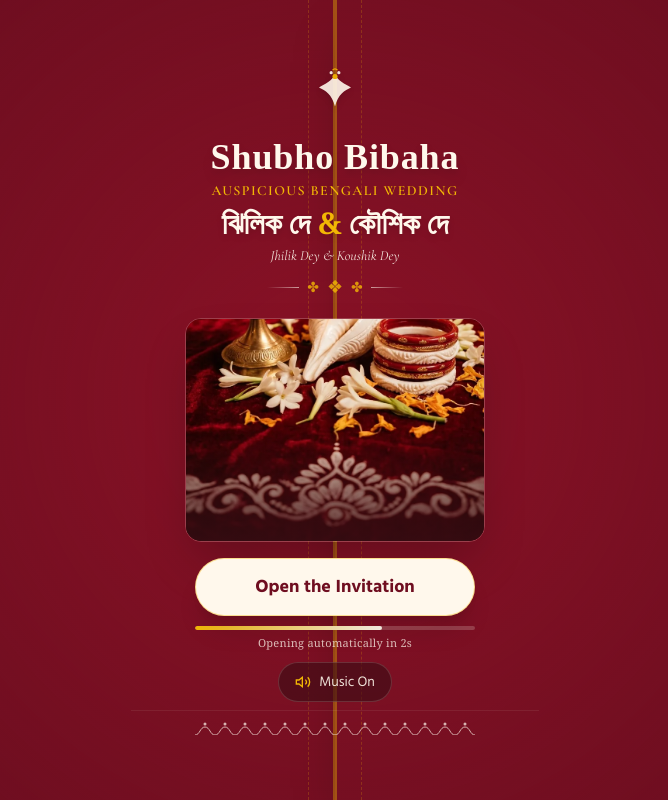
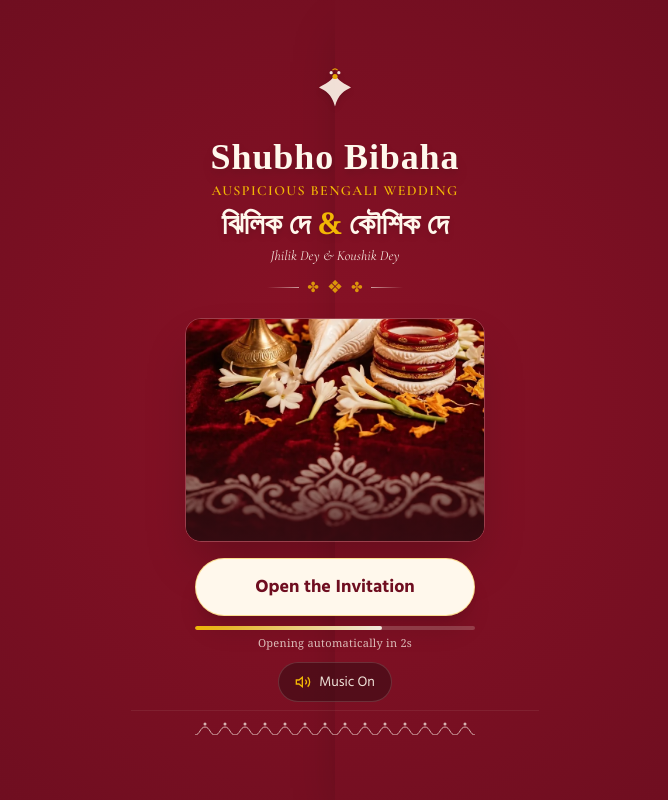
Before and after one commit to Rahulpal349/Wedding-Card, a Next.js app: page /en in a window 1280 px wide. Shown: the top 800 px of the page, without its empty margins (305-973 px from the left). Built offline with nearby package versions, Linux system fonts and the light colour scheme; a web font is replaced by a local one.

Commit message:
fix(gate): remove middle vertical line and side dashed lines on gate doors

```diff
--- a/src/components/sections/Gate.tsx
+++ b/src/components/sections/Gate.tsx
@@ -135,6 +135,13 @@ export default function Gate() {
       ease: 'power3.inOut',
       onComplete: () => setIsHidden(true),
     });
+    if (containerRef.current) {
+      gsap.to(containerRef.current, {
+        opacity: 0,
+        duration: 1.3,
+        ease: 'power2.inOut',
+      });
+    }
 
     // Fallback timer to guarantee unmounting even if tab is throttled or animation frame paused
     setTimeout(() => {
@@ -194,7 +201,7 @@ export default function Gate() {
   return (
     <div
       ref={containerRef}
-      className="fixed inset-0 z-50 overflow-hidden flex items-center justify-center"
+      className="fixed inset-0 z-50 overflow-hidden flex items-center justify-center bg-[#6F0E20]"
       role="dialog"
       aria-modal="true"
       aria-label={t('title')}
@@ -202,26 +209,22 @@ export default function Gate() {
       {/* Left Door */}
       <div
         ref={leftDoorRef}
-        className="absolute top-0 left-0 w-1/2 h-full bg-[#6F0E20] border-r-2 border-[#F2B705]/40 shadow-2xl flex items-center justify-end"
+        className="absolute top-0 left-0 w-[calc(50%+1px)] h-full bg-[#6F0E20] shadow-2xl"
         style={{
           backgroundImage:
             'radial-gradient(circle at 100% 50%, rgba(179, 23, 47, 0.4) 0%, rgba(111, 14, 32, 1) 70%)',
         }}
-      >
-        <div className="absolute right-3 sm:right-6 top-0 bottom-0 w-12 border-r border-dashed border-[#F2B705]/20 pointer-events-none" />
-      </div>
+      />
 
       {/* Right Door */}
       <div
         ref={rightDoorRef}
-        className="absolute top-0 right-0 w-1/2 h-full bg-[#6F0E20] border-l-2 border-[#F2B705]/40 shadow-2xl flex items-center justify-start"
+        className="absolute top-0 right-0 w-1/2 h-full bg-[#6F0E20] shadow-2xl"
         style={{
           backgroundImage:
             'radial-gradient(circle at 0% 50%, rgba(179, 23, 47, 0.4) 0%, rgba(111, 14, 32, 1) 70%)',
         }}
-      >
-        <div className="absolute left-3 sm:left-6 top-0 bottom-0 w-12 border-l border-dashed border-[#F2B705]/20 pointer-events-none" />
-      </div>
+      />
 
       {/* Central Content Card */}
       <div
```
